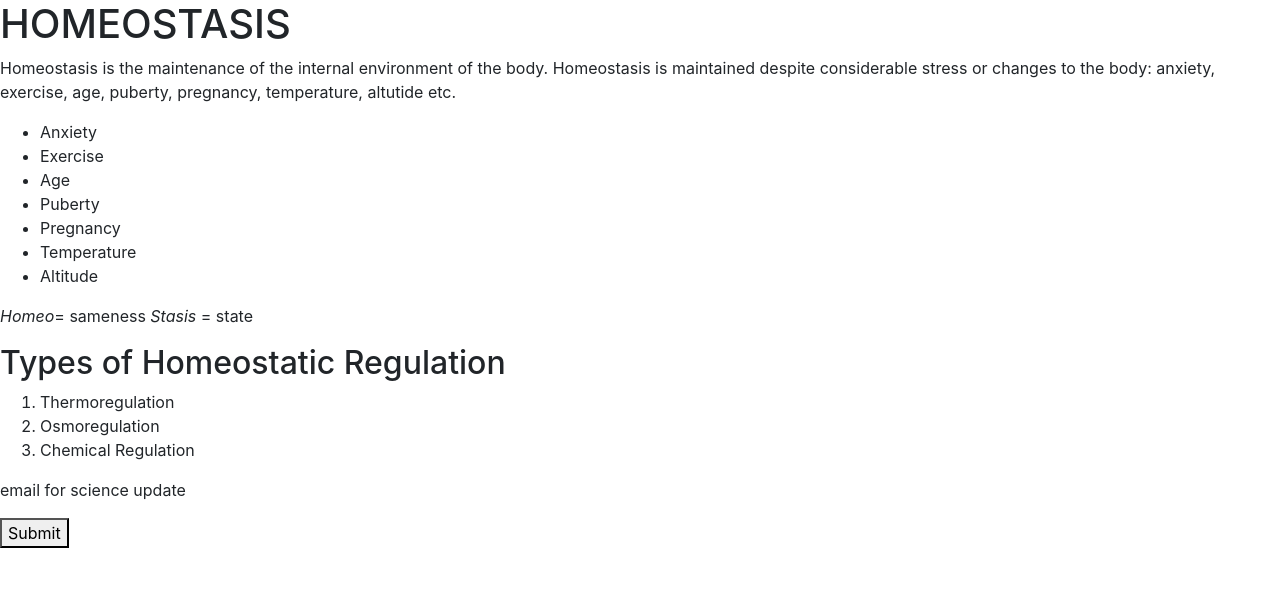
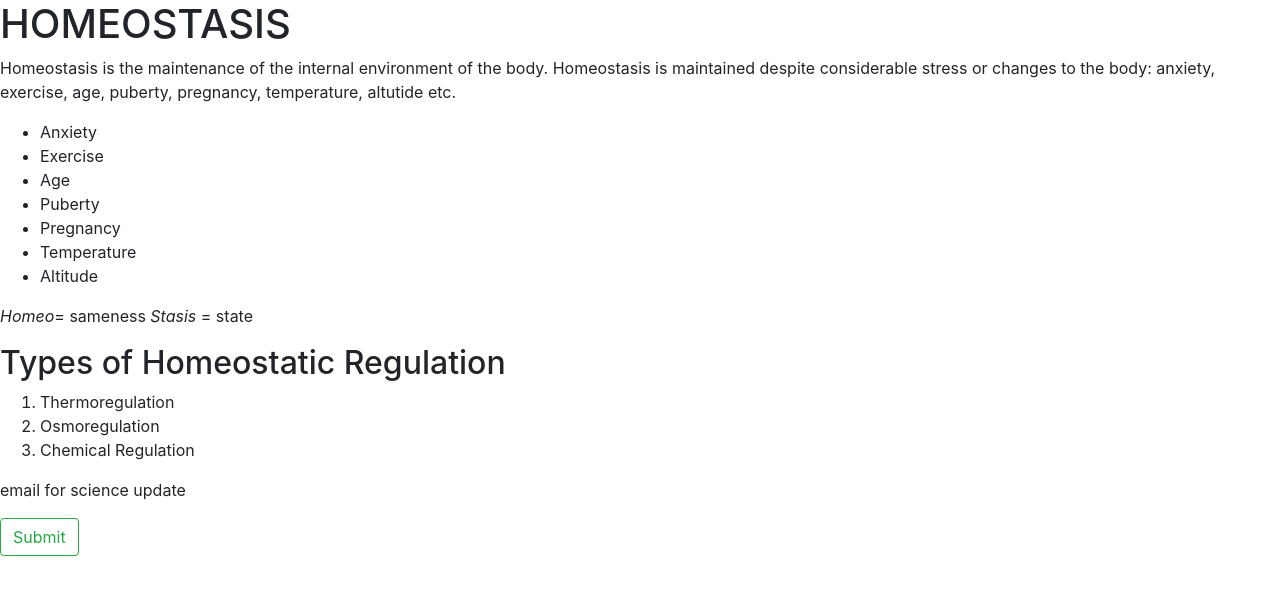
Before and after one commit to trivaini/group-project, a plain HTML site: page index.html in a window 1280 px wide. Drawn offline with nearby package versions, Linux system fonts and the light colour scheme.

Commit message:
changed button

```diff
--- a/index.html
+++ b/index.html
@@ -40,7 +40,7 @@
 
 <div>
 	<p>email for science update</p>
-		<button>Submit</button>
+		<button type="button" class="btn btn-outline-success">Submit</button>
 </div>
 </body>
 </html>
```
